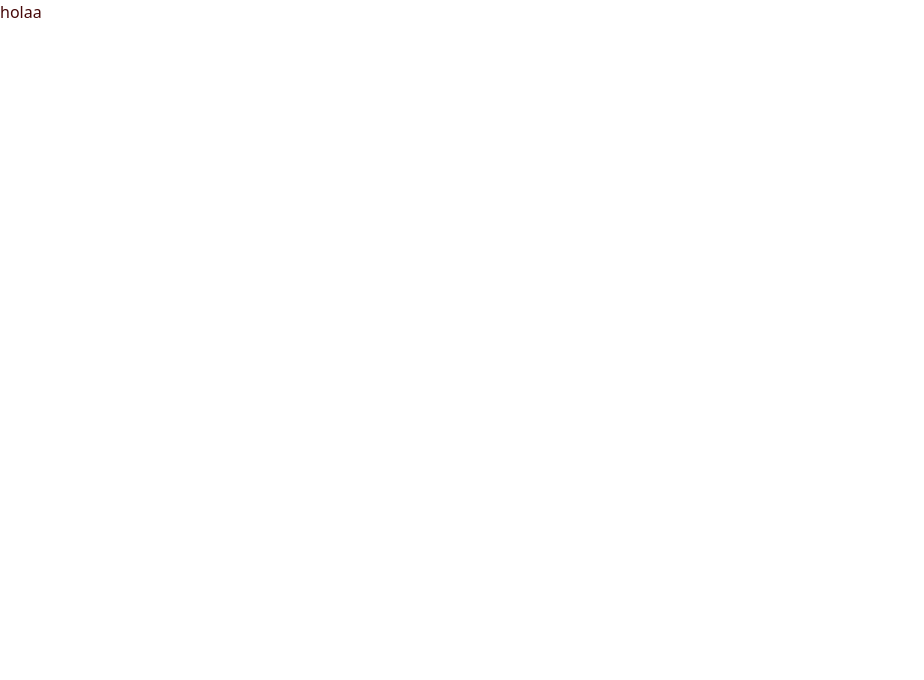
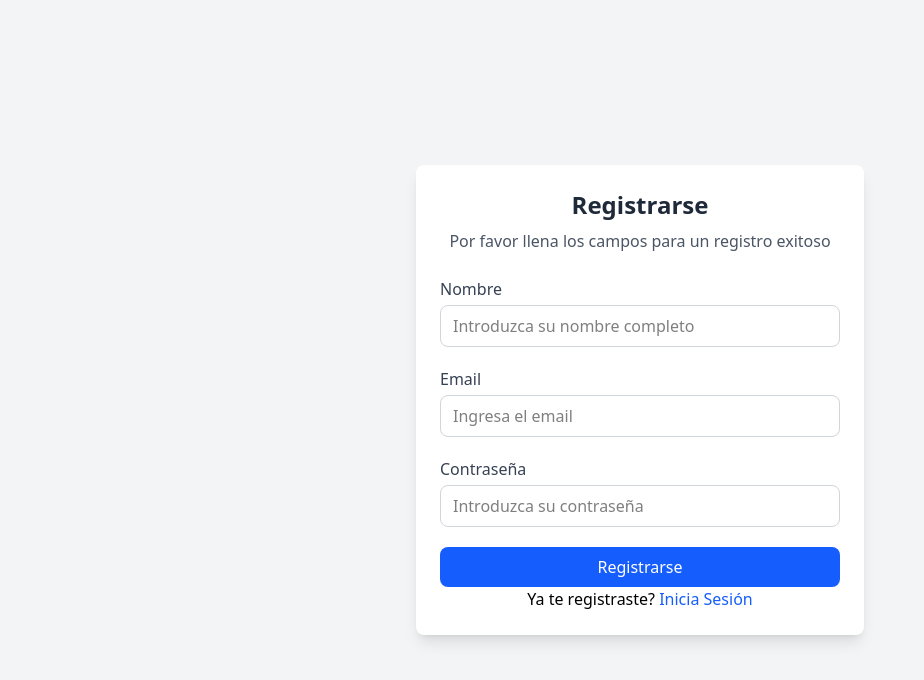
Before and after one commit to oKCam04/proyecto-ecoruta-frontend, a React (Vite) app in the folder ecoruta/: page /registro in a window 1280 px wide. Shown: the top 680 px of the page, without its empty margins (0-924 px from the left). Built offline with nearby package versions, Linux system fonts and the light colour scheme.

Commit message:
se creo dos página, login, registrarse, y componente navbar

```diff
--- a/ecoruta/package.json
+++ b/ecoruta/package.json
@@ -11,8 +11,10 @@
   },
   "dependencies": {
     "@tailwindcss/vite": "^4.1.11",
+    "lucide-react": "^0.539.0",
     "react": "^19.1.1",
     "react-dom": "^19.1.1",
+    "react-router-dom": "^7.8.0",
     "tailwindcss": "^4.1.11"
   },
   "devDependencies": {
--- a/ecoruta/src/App.tsx
+++ b/ecoruta/src/App.tsx
@@ -1,14 +1,21 @@
-import { useState } from 'react'
-import reactLogo from './assets/react.svg'
-import viteLogo from '/vite.svg'
 import './App.css'
-
+import {Routes, Route, BrowserRouter as Router} from "react-router-dom"
+import Home from "./pages/Home"
+import Registrarse from "./pages/Registrarse"
+import Login from './pages/Login'
 function App() {
-  const [count, setCount] = useState(0)
 
   return (
     <>
-      <h1 className='text-red-950' >holaa</h1>
+      <Router>
+
+        <Routes>
+          <Route path='/' element={<Login/>} />
+          <Route path='/registro' element={<Registrarse/>} />
+          <Route path='/home' element={<Home/>} />
+
+        </Routes>
+      </Router>
     </>
   )
 }
--- /dev/null
+++ b/ecoruta/src/components/Navbar.tsx
@@ -0,0 +1,25 @@
+import { Leaf } from "lucide-react";
+
+function Navbar(){
+    return(
+         <header className="sticky top-0 z-30 backdrop-blur supports-[backdrop-filter]:bg-white/70 bg-white/70 border-b border-emerald-100">
+        <div className="mx-auto max-w-6xl px-4 py-3 flex items-center justify-between">
+          <div className="flex items-center gap-2">
+            <Leaf className="h-6 w-6 text-emerald-600" />
+            <span className="font-semibold">EcoRutas</span>
+          </div>
+          <nav className="hidden md:flex items-center gap-6 text-sm">
+            <a href="#features" className="hover:text-emerald-700">Características</a>
+            <a href="#como-funciona" className="hover:text-emerald-700">Cómo funciona</a>
+            <a href="#impacto" className="hover:text-emerald-700">Impacto</a>
+          </nav>
+          <div className="flex items-center gap-2">
+            <button className="px-3 py-1.5 rounded-xl text-sm font-medium hover:bg-emerald-50">Ingresar</button>
+            <button className="px-3 py-1.5 rounded-xl bg-emerald-600 text-white text-sm font-medium hover:bg-emerald-700 shadow">Crear cuenta</button>
+          </div>
+        </div>
+      </header>
+    )
+}
+
+export default Navbar;
--- /dev/null
+++ b/ecoruta/src/pages/Home.tsx
@@ -0,0 +1,14 @@
+import Navbar from "../components/Navbar";
+
+function Home(){
+
+    return (
+        <div>
+            <Navbar/>
+
+
+        </div>
+    )
+}
+
+export default Home;
--- /dev/null
+++ b/ecoruta/src/pages/Login.tsx
@@ -0,0 +1,49 @@
+import { useNavigate } from "react-router-dom";
+
+function Login(){
+    const navigate=useNavigate()
+    return(
+      <div className="flex min-h-screen items-center justify-center bg-gray-100">
+        <div id="formulario" className="w-full max-w-sm bg-white rounded-lg shadow-lg p-6">
+            <h1 className="text-2xl font-bold text-center mb-6 text-gray-800">Inicio de sesión</h1>
+            <form method="post" className="space-y-5">
+
+                <div className="flex flex-col">
+                    <label className="text-gray-700 font-medium mb-1">Nombre de usuario</label>
+                    <input type="text"
+                    className="border border-gray-300 rounded-lg px-3 py-2 focus:outline-none focus:ring focus:ring-blue-300"/>
+                </div>
+
+
+                <div className="flex flex-col">
+                    <label className="text-gray-700 font-medium mb-1">Contraseña</label>
+                    <input
+                    type="password"
+                    className="border border-gray-300 rounded-lg px-3 py-2 focus:outline-none focus:ring focus:ring-blue-300"
+                    />
+                </div>
+
+                <div className="text-right">
+                    <a href="#" className="text-sm text-blue-600 hover:underline">
+                    ¿Olvidó su contraseña?
+                    </a>
+                </div>
+
+                <input type="submit" value="Iniciar"  onClick={(e)=>{e.preventDefault, navigate("/home")}}
+                className="w-full bg-blue-600 text-white py-2 rounded-lg hover:bg-blue-700 transition duration-200 cursor-pointer"/>
+
+
+                <div className="text-center text-sm text-gray-600">
+                    ¿Quieres poder{' '}
+                    <a href="/registro" className="text-blue-600 hover:underline">
+                     registrarte?
+                    </a>
+                </div>
+                </form>
+        </div>
+        </div>
+
+    )
+}
+
+export default Login;
--- /dev/null
+++ b/ecoruta/src/pages/Registrarse.tsx
@@ -0,0 +1,80 @@
+
+
+function Registrarse(){
+
+    return(
+        <div className="flex min-h-screen items-center justify-center bg-gray-100">
+        <div id="container" className="w-full max-w-md bg-white rounded-lg shadow-lg p-6">
+            <h1 className="text-2xl font-bold text-center mb-2 text-gray-800">Registrarse</h1>
+            <p className="text-center text-gray-600 mb-6">
+            Por favor llena los campos para un registro exitoso
+            </p>
+
+            <form method="post" className="space-y-5">
+
+            <div className="flex flex-col">
+                <label className="text-gray-700 font-medium mb-1">Nombre</label>
+                <input
+                type="text"
+                placeholder="Introduzca su nombre completo"
+                className="border border-gray-300 rounded-lg px-3 py-2 focus:outline-none focus:ring focus:ring-blue-300"
+                />
+            </div>
+
+            <div className="flex flex-col">
+                <label htmlFor="email" className="text-gray-700 font-medium mb-1">Email</label>
+                <input
+                type="email"
+                placeholder="Ingresa el email"
+                className="border border-gray-300 rounded-lg px-3 py-2 focus:outline-none focus:ring focus:ring-blue-300"
+                />
+            </div>
+
+            <div className="flex flex-col">
+                <label htmlFor="password" className="text-gray-700 font-medium mb-1">
+                Contraseña
+                </label>
+                <input
+                type="password"
+                placeholder="Introduzca su contraseña"
+                className="border border-gray-300 rounded-lg px-3 py-2 focus:outline-none focus:ring focus:ring-blue-300"
+                />
+            </div>
+
+
+
+
+
+            {/* <div className="flex flex-col">
+                <label className="text-gray-700 font-medium mb-1">Proveedor</label>
+                <input
+                type="text"
+                placeholder="Proveedor"
+                className="border border-gray-300 rounded-lg px-3 py-2 focus:outline-none focus:ring focus:ring-blue-300"
+                />
+            </div>
+
+
+            <div className="flex flex-col">
+                <label className="text-gray-700 font-medium mb-1">Puntos</label>
+                <input
+                type="text"
+                placeholder="Sus puntos son:"
+                className="border border-gray-300 rounded-lg px-3 py-2 focus:outline-none focus:ring focus:ring-blue-300"
+                />
+            </div> */}
+
+            <input
+                type="submit"
+                value="Registrarse"
+                className="w-full bg-blue-600 text-white py-2 rounded-lg hover:bg-blue-700 transition duration-200 cursor-pointer"
+            />
+            </form>
+            <p className="text-center">Ya te registraste? {' '} <a href="/" className="text-blue-600 hover:underline">Inicia Sesión</a></p>
+        </div>
+        </div>
+
+    )
+}
+
+export default Registrarse;
```
Also changed, not shown: 1 other file (tests, documents, lock files or other folders).
